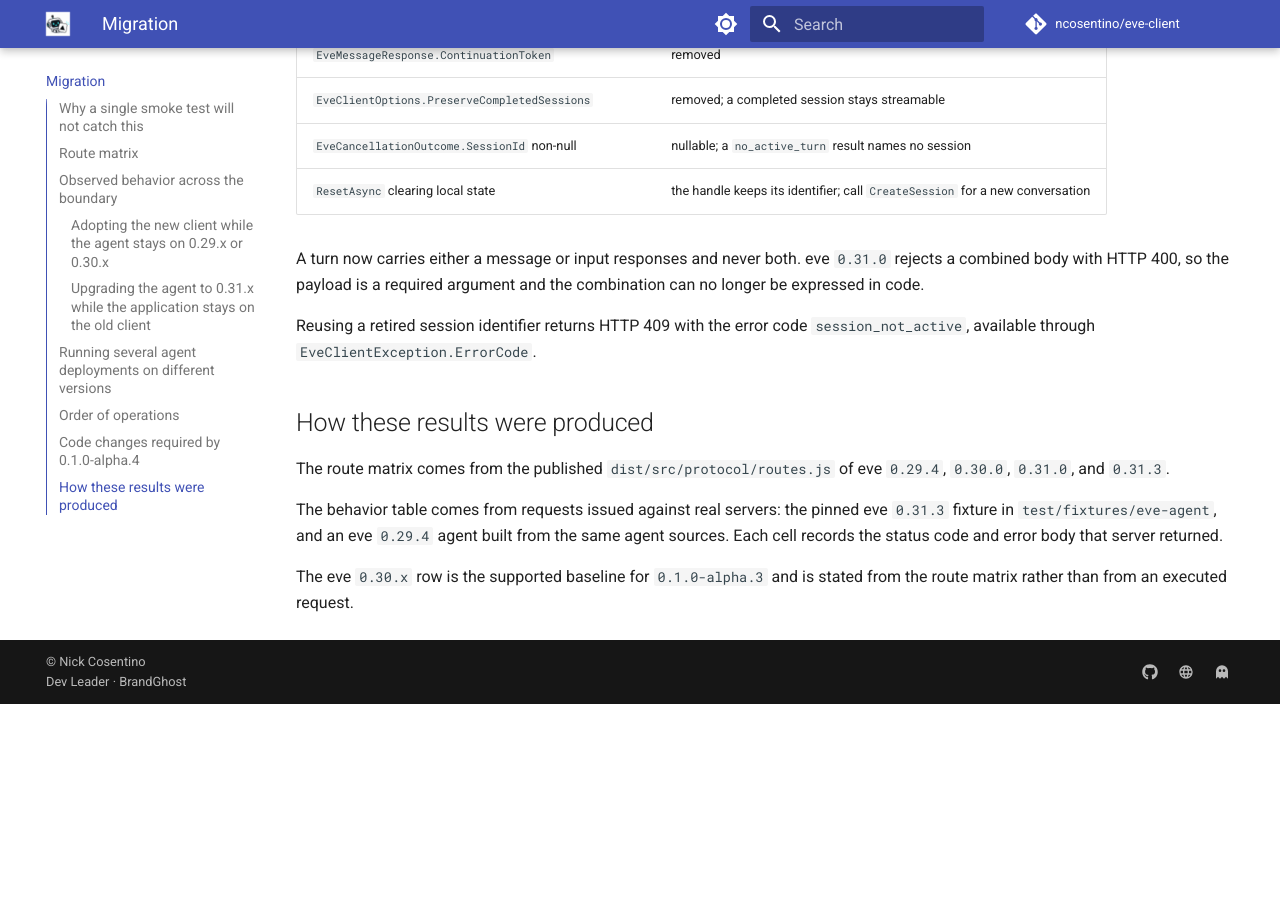
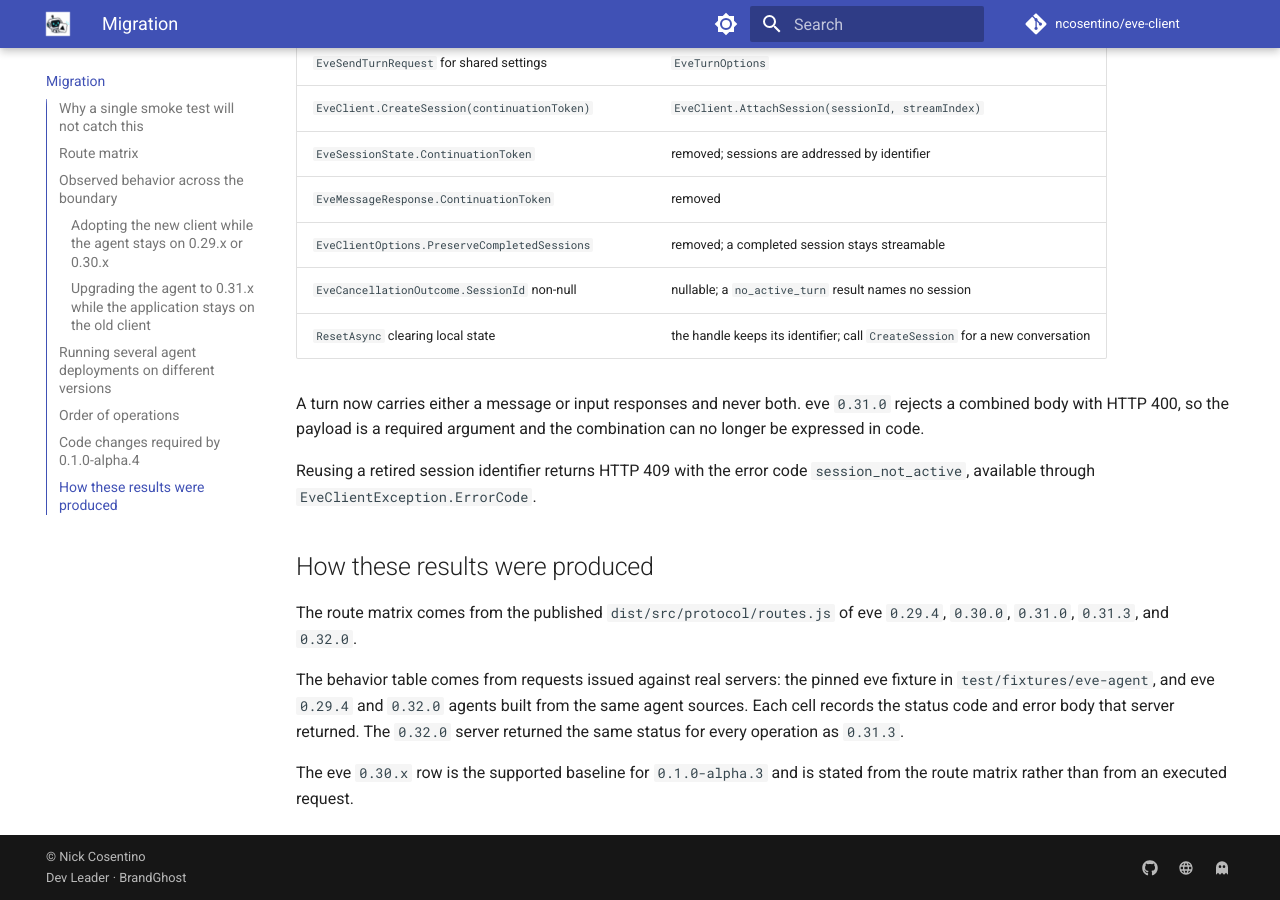
Before and after one commit to ncosentino/eve-client, an MkDocs documentation site: the page built from docs/migration.md, in a window 1280 px wide and 900 px high, scrolled down 3091 px. Built offline with MkDocs 1.6.1 and Material for MkDocs 9.7.7, drawn with Linux system fonts in a browser that asks for light colours; comment, search, counter and statistics services are not loaded; before the commit the page ends 3795 px from its top, so only the background shows below that; some of the changed text lies outside the part shown.

Commit message:
feat: advance the compatibility baseline to eve 0.32.0
eve 0.32.0 is not a breaking release for this package. The audit compared it with
0.31.3 four ways:

- Session route constants are identical. The only route change is the connections
  callback gaining an :attemptId segment, and upstream retains the previous shape
  as EVE_LEGACY_CONNECTION_CALLBACK_ROUTE_PATTERN. This client uses neither.
- The stream event vocabulary is unchanged at 27 types, with none added or removed.
- Of 23 files in the upstream client surface, exactly one changed: url.js, which is
  the embedded route query fix already ported in #64.
- A real 0.32.0 agent returned the same status as 0.31.3 for every operation this
  client performs, including the second turn that fails across the 0.31.0 boundary.

Move ReferenceEveVersion, the pinned fixture, and the compatibility documentation.
MinimumEveVersion stays 0.31.0 because no new floor was introduced, so the supported
range widens to 0.31.0 through 0.32.x rather than moving.

The fixture also raises ai to 7.0.58, which eve 0.32.0 requires as a peer.

Co-authored-by: Copilot <223556219+Copilot@users.noreply.github.com>
Copilot-Session: 6f397bc8-d45e-4945-a1f7-eb8d8d91a4fc

```diff
--- a/docs/migration.md
+++ b/docs/migration.md
@@ -10,6 +10,13 @@ final release for eve `0.29.x` and `0.30.x`.
 **The boundary is hard in both directions.** A mismatched client and server complete the
 first turn and fail the second. Upgrading either side alone breaks the conversation, so
 the client and the agent must move together.
+
+!!! success "eve 0.32.0 needs no migration"
+    eve `0.32.0` introduced no client-protocol break. Every session route is unchanged, the
+    stream event vocabulary is identical, and only one file in the upstream client surface
+    changed. A `0.31.x` deployment can move to `0.32.0` without touching this package, and
+    this package treats `0.31.0` through `0.32.x` as one supported range. The only
+    boundary remains eve `0.31.0`.
 
 ## Why a single smoke test will not catch this
 
@@ -134,11 +141,12 @@ Reusing a retired session identifier returns HTTP 409 with the error code
 ## How these results were produced
 
 The route matrix comes from the published `dist/src/protocol/routes.js` of eve `0.29.4`,
-`0.30.0`, `0.31.0`, and `0.31.3`.
+`0.30.0`, `0.31.0`, `0.31.3`, and `0.32.0`.
 
-The behavior table comes from requests issued against real servers: the pinned eve
-`0.31.3` fixture in `test/fixtures/eve-agent`, and an eve `0.29.4` agent built from the
-same agent sources. Each cell records the status code and error body that server returned.
+The behavior table comes from requests issued against real servers: the pinned eve fixture
+in `test/fixtures/eve-agent`, and eve `0.29.4` and `0.32.0` agents built from the same
+agent sources. Each cell records the status code and error body that server returned. The
+`0.32.0` server returned the same status for every operation as `0.31.3`.
 
 The eve `0.30.x` row is the supported baseline for `0.1.0-alpha.3` and is stated from the
 route matrix rather than from an executed request.
```
Also changed, not shown: AGENTS.md (+1 -1 lines), CHANGELOG.md (+23 -0 lines), README.md (+2 -2 lines), docs/compatibility.md (+2 -2 lines), docs/index.md (+1 -1 lines), 3 other files.
